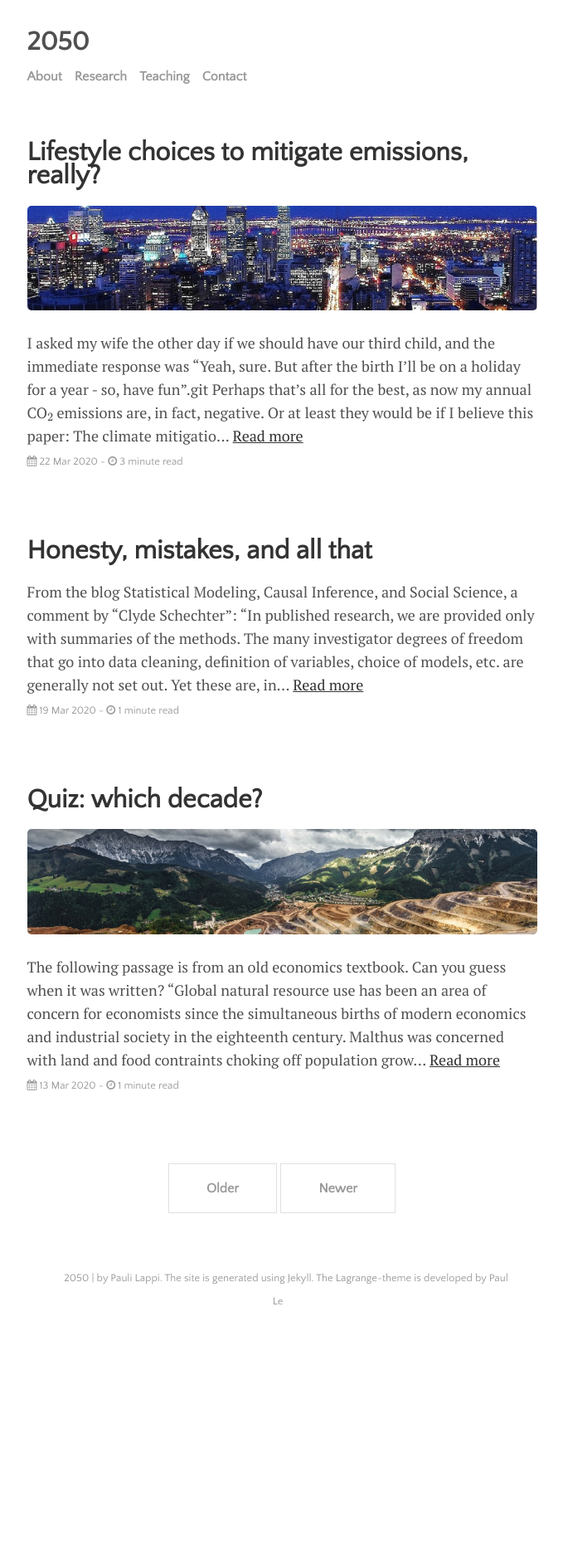
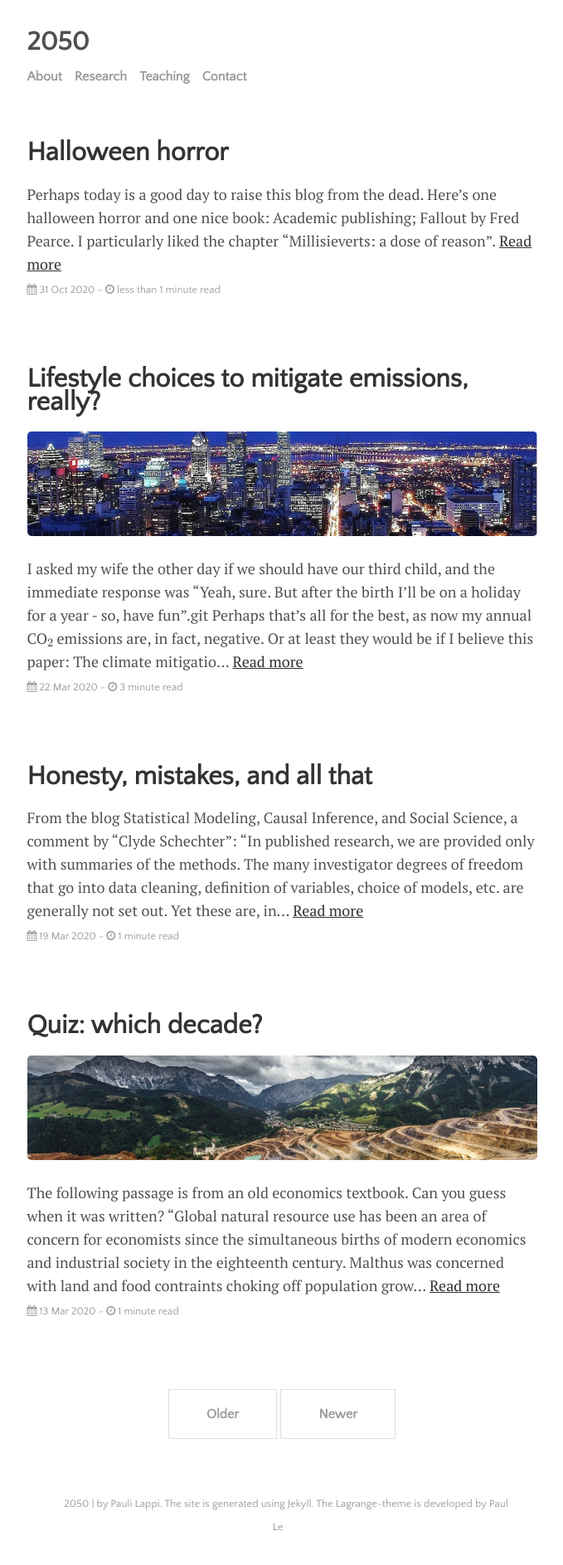
Before and after one commit to plappi/2050, a Jekyll site: the page built from index.html, in a window 1280 px wide. Shown: the whole page at 83% size, without its empty margins (300-979 px from the left). Built offline with Jekyll 4.4.1, drawn with Linux system fonts in a browser that asks for light colours; nearby versions of some CDN libraries; formulas are drawn with MathJax 3; the list of posts is cut into pages by our own code; before the commit the page ends 1614 px from its top, so only the background shows below that.

Commit message:
Halloween update

```diff
--- /dev/null
+++ b/_posts/2020-10-31-halloween horrors.md
@@ -0,0 +1,13 @@
+---
+layout: post
+title: "Halloween horror"
+author: "Pauli Lappi"
+categories: journal
+tags: [documentation,sample]
+---
+
+Perhaps today is a good day to raise this blog from the dead. Here's one halloween horror and one nice book:
+
+1. [Academic publishing](https://transformativelearning.nl/2018/12/04/publish-and-perish-how-the-commodification-of-scientific-publishing-is-undermining-both-science-and-the-public-good/);
+
+2. [Fallout](https://www.penguinrandomhouse.com/books/561465/fallout-by-fred-pearce/) by Fred Pearce. I particularly liked the chapter "Millisieverts: a dose of reason".
```
Also changed, not shown: menu/research.md (+1 -1 lines), menu/teaching.md (+6 -2 lines), 1 other file.
